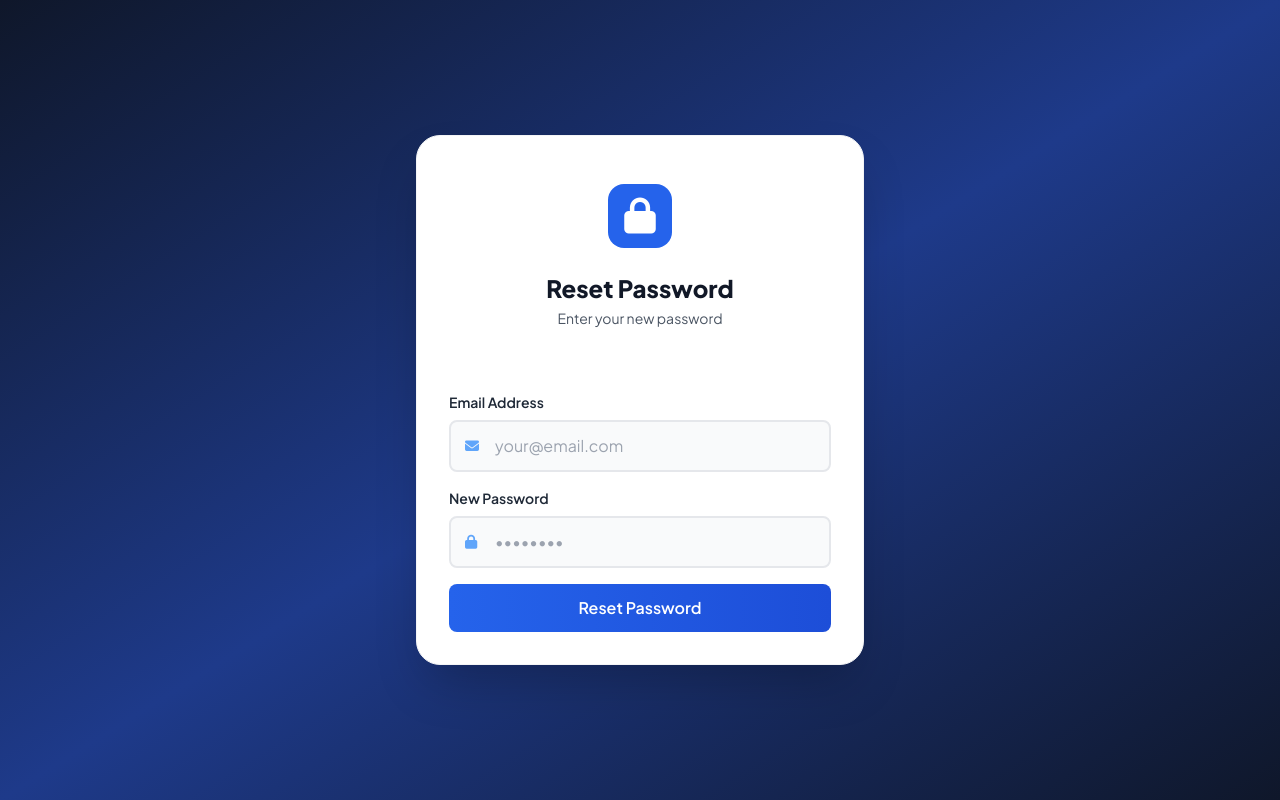
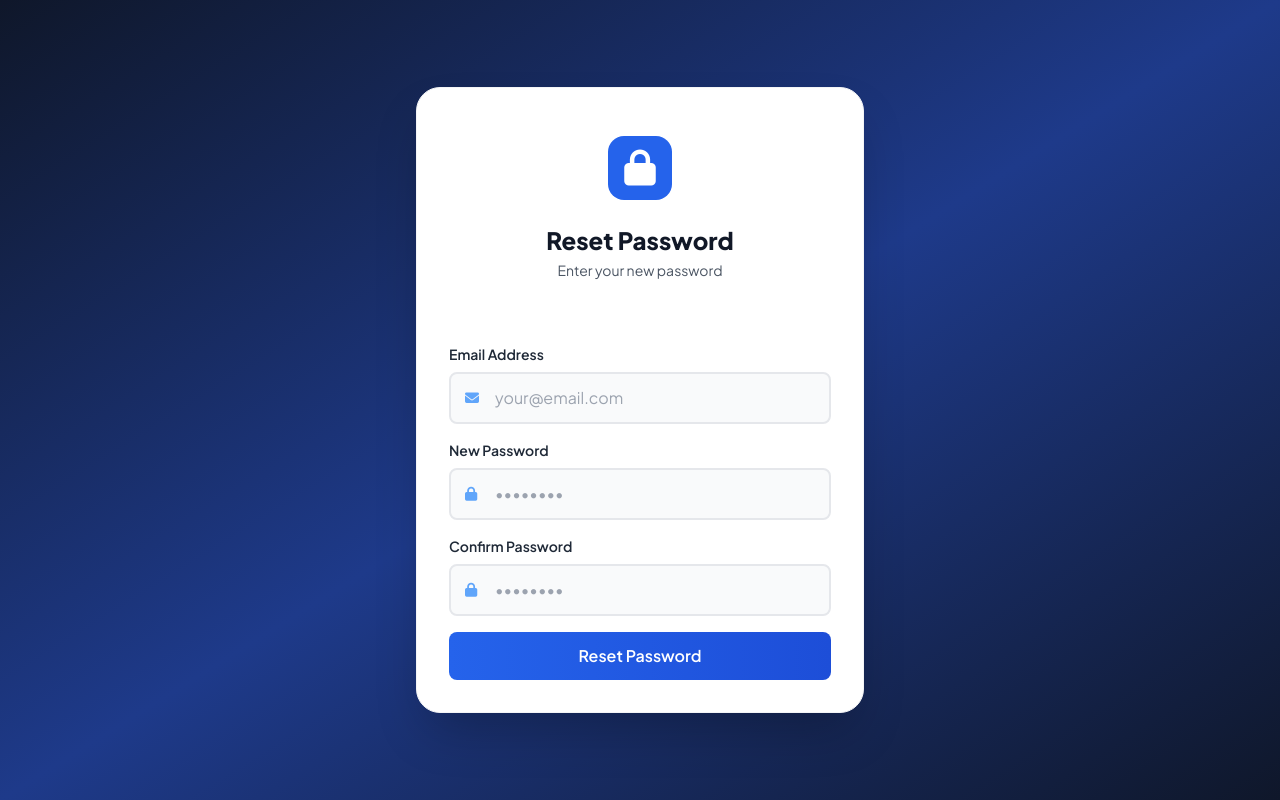
Before and after one commit to OgbeniAyomide/eduspark-2, a Flask app: template templates/reset.html in a window 1280 px wide. Run offline with Flask 3, Linux system fonts and the light colour scheme; the template is opened without the code that fills it, so the values that code supplies are empty; some libraries are stand-ins or nearby versions.

Commit message:
Add files via upload

```diff
--- a/app.py
+++ b/app.py
@@ -122,6 +122,16 @@ def dashboard():
         return redirect(url_for('auth'))
     user = session['user']
     return render_template('index.html', user=user)
+
+
+@app.route('/forgot-password')
+def forgot_password_page():
+    return render_template('forgot.html')
+
+
+@app.route('/reset-password/<token>')
+def reset_password_page(token):
+    return render_template('reset.html', token=token)
 
 
 @app.route('/api/signup', methods=['POST'])
@@ -393,9 +403,12 @@ def get_user_sessions():
     return jsonify([{"topic": s[0], "last_updated": str(s[1])} for s in sessions])
 
 
-@app.route('/api/forgot-password', methods=['GET', 'POST'])
+@app.route('/api/forgot-password', methods=['POST'])
 def forgot_password():
-    data=request.get_json(force=True,Silent=True)
+    data = request.get_json(force=True, silent=True)
+    if not data or 'email' not in data:
+        return jsonify({"success": False, "message": "Email is required"}), 400
+
     email = data.get('email')
 
     conn = sqlite3.connect('users.db')
@@ -425,6 +438,9 @@ def forgot_password():
         conn.close()
 
         return jsonify({"success": True, "message": "Password reset link sent to your email."})
+
+    conn.close()
+    return jsonify({"success": False, "message": "Email not found"}), 404
 
 
 @app.route('/api/reset-password/<token>', methods=['POST'])
--- a/templates/reset.html
+++ b/templates/reset.html
@@ -84,6 +84,14 @@
                     </div>
                 </div>
 
+                <div>
+                    <label class="block text-sm font-semibold text-gray-800 mb-2">Confirm Password</label>
+                    <div class="relative">
+                        <i class="fas fa-lock absolute left-4 top-1/2 transform -translate-y-1/2 text-blue-400 text-sm"></i>
+                        <input type="password" id="confirmPassword" class="input-field w-full pl-11 pr-4 py-3 border-2 border-gray-200 rounded-lg focus:border-blue-500 focus:outline-none bg-gray-50" placeholder="••••••••">
+                    </div>
+                </div>
+
                 <button onclick="handleReset()" class="w-full bg-gradient-to-r from-blue-600 to-blue-700 text-white py-3 rounded-lg font-semibold hover:from-blue-700 hover:to-blue-800 transition transform hover:shadow-lg hover:-translate-y-0.5 active:translate-y-0 duration-200 mt-6">
                     Reset Password
                 </button>
@@ -100,21 +108,27 @@
         }
 
         async function handleReset() {
-            const email = document.getElementById('resetEmail').value;
             const password = document.getElementById('resetPassword').value;
+            const confirmPassword = document.getElementById('confirmPassword').value;
+            const token = "{{ token }}";
 
-            if (!email || !password) {
+            if (!password || !confirmPassword) {
                 showError('Please fill in all fields');
                 return;
             }
 
+            if (password !== confirmPassword) {
+                showError('Passwords do not match');
+                return;
+            }
+
             try {
-                const response = await fetch('/api/reset-password', {
+                const response = await fetch(`/api/reset-password/${token}`, {
                     method: 'POST',
                     headers: {
                         'Content-Type': 'application/json',
                     },
-                    body: JSON.stringify({ email, password })
+                    body: JSON.stringify({ password, confirm_password: confirmPassword })
                 });
 
                 const data = await response.json();
```
Also changed, not shown: templates/auth.html (line endings or trailing spaces).
